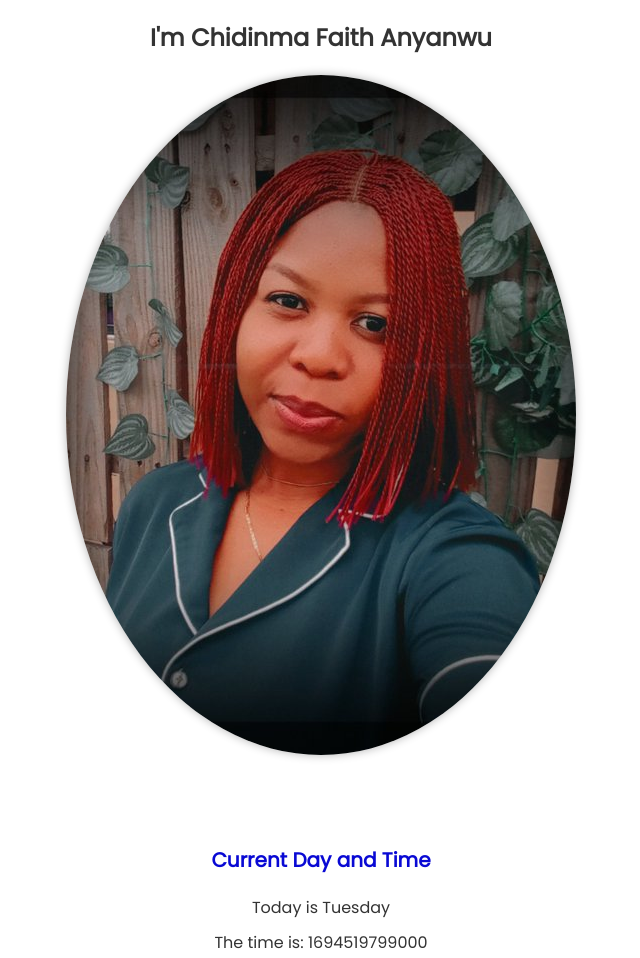
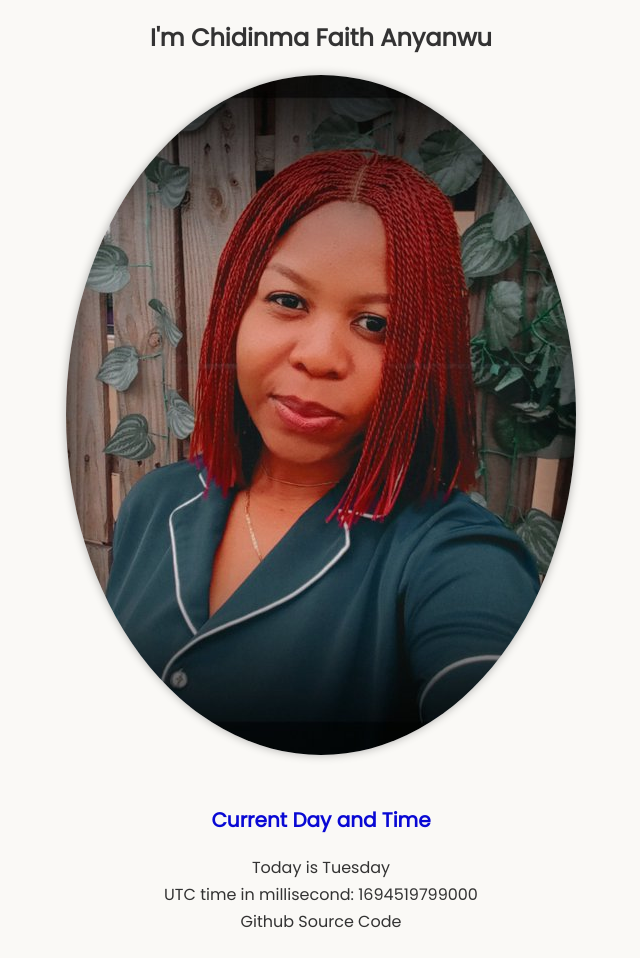
Before and after one commit to Dinma-Faith/data-showcase, a plain HTML site: page index.html in a window 1280 px wide. Shown: the top 958 px of the page, without its empty margins (319-959 px from the left). Drawn offline with Linux system fonts and the light colour scheme.

Commit message:
Add changes to the ui

```diff
--- a/index.html
+++ b/index.html
@@ -18,7 +18,9 @@
     <section class="date-time">
         <h3 class="date-time-header">Current Day and Time</h3>
         <p class="date-time-text" id="dayOfTheWeek" data-testId="currentDayOfTheWeek"></p>
-        <p class="date-time-text" id="currentTime" data-testId="currentUTCTime"> </p>
+        <p class="date-time-text" id="currentTimeMillis" data-testId="currentUTCTime"> </p>
+        <a href="https://github.com/Dinma-Faith/data-showcase/tree/dev" class="url" data-testId="data-showcase">Github Source Code</a>
+
     </section>
 
     <!--TRACK SECTION-->
--- a/script.js
+++ b/script.js
@@ -1,11 +1,11 @@
 function updateDateAndTime() {
     const daysOfTheWeek = ['Sunday', 'Monday', 'Tuesday', 'Wednesday', 'Thursday', 'Friday', 'Saturday'];
     const currentDate = new Date();
-    const dayOfTheWeek = daysOfTheWeek[currentDate.getDay()];
-    const currentTime = currentDate.getTime();
+    const dayOfTheWeek = daysOfTheWeek[currentDate.getUTCDay()];
+    const currentTimeMillis = currentDate.getTime();
 
     document.getElementById('dayOfTheWeek').textContent = `Today is ${dayOfTheWeek}`
-    document.getElementById('currentTime').textContent = `The time is: ${currentTime}`
+    document.getElementById('currentTimeMillis').textContent = `UTC time in millisecond: ${currentTimeMillis}`;
 }
 
 updateDateAndTime();
--- a/style.css
+++ b/style.css
@@ -3,6 +3,7 @@
 body {
   font-family: 'Poppins', sans-serif;
   text-align: center;
+  background-color: #FAF9F6;
 }
 
 .name {
@@ -11,7 +12,7 @@ body {
 }
 
 .profile-img {
-  max-width: 100%;
+  max-width: 50%;
   display: block;
   margin: 0 auto;
   border-radius: 100%;
@@ -20,7 +21,7 @@ body {
 
 .date-time {
   padding: 20px;
-  margin: 50px auto;
+  margin: 10px auto;
 }
 
 .date-time-header {
@@ -29,15 +30,20 @@ body {
 }
 
 .date-time-text {
-  margin: 10px;
+  margin: 2px;
   color: #333;
 }
 
 .track {
   text-transform: uppercase;
-  border: 3px solid #fff;
+  border: 3px solid #333;
   border-radius: 48%;
   background-color: #fff;
   color: rgb(9, 9, 212);
   width: auto;
 }
+
+.date-time a {
+  text-decoration: none;
+  color: #333;
+}
```
Also changed, not shown: 1 other file.
